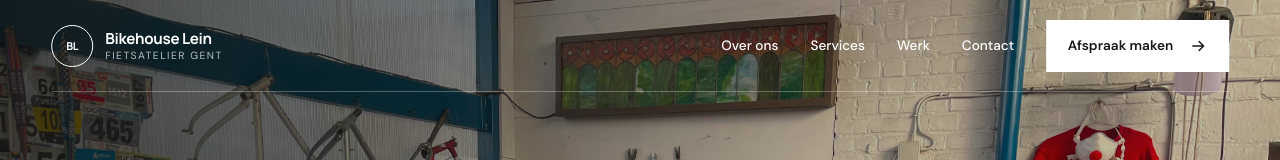
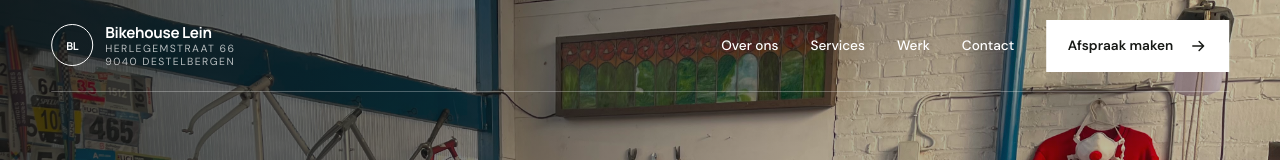
Before and after one commit to simonbwone101/fietsherstel-website, a React (Vite) app: page / in a window 1280 px wide. Shown: the top 160 px of the page. Built offline with nearby package versions, Linux system fonts and the light colour scheme.

Commit message:
Update address details for Bikehouse Lein

```diff
--- a/src/App.tsx
+++ b/src/App.tsx
@@ -88,7 +88,8 @@ export default function App() {
           </span>
           <span>
             <strong>Bikehouse Lein</strong>
-            <small>Fietsatelier Gent</small>
+            <small>Herlegemstraat 66</small>
+            <small>9040 Destelbergen</small>
           </span>
         </a>
 
```
